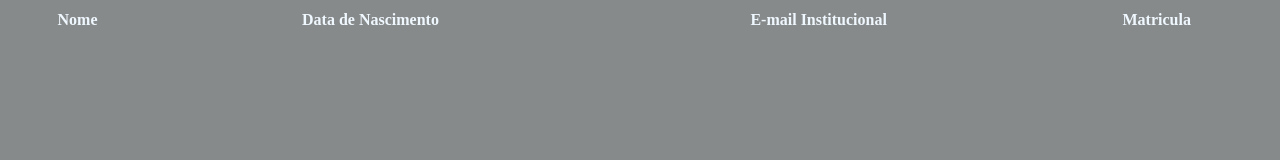
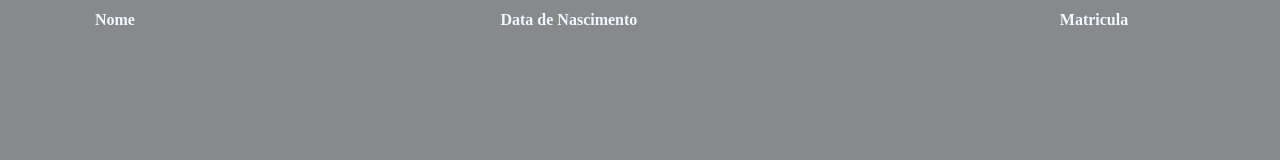
Before and after one commit to Luanoly/PROJETO-MODULO-2, a plain HTML site: page index.html in a window 1280 px wide. Drawn offline with Linux system fonts and the light colour scheme; no server answers.

Commit message:
Update index.html

```diff
--- a/index.html
+++ b/index.html
@@ -14,7 +14,6 @@
             <tr>
                 <th>Nome</th>
                 <th>Data de Nascimento</th>
-                <th>E-mail Institucional</th>
                 <th>Matricula</th>
             </tr>
         </thead>
```
